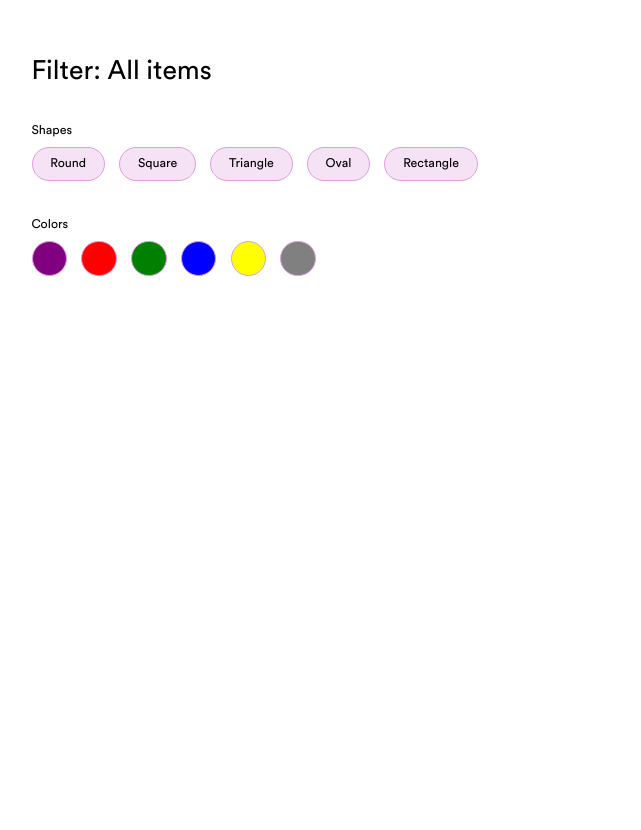
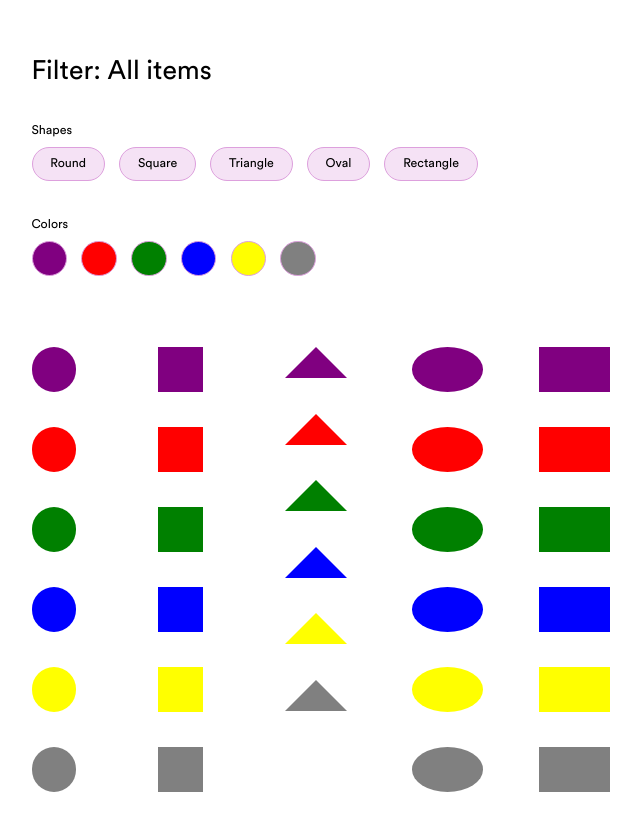
Before and after one commit to victor-codes/thepeer-blog, a Next.js app: page /filter in a window 1280 px wide. Shown: the top 830 px of the page, without its empty margins (4-645 px from the left). Before the commit the page ends 800 px from the top, so only its background shows below. Built offline with nearby package versions, Linux system fonts and the light colour scheme.

Commit message:
working on filter

```diff
--- a/components/shape.tsx
+++ b/components/shape.tsx
@@ -7,12 +7,15 @@ function Shape() {
   const [title, setTitle] = useState<string>("All items");
 
   function shapeReducer(state: any, action: any) {
+    const filteredlength = state.filter((item: any) => item.isActive === true);
+
+    if (filteredlength.length === 1) {
+      return (state = shapeArr);
+    }
+
     switch (action.type) {
       case "Shape":
         return state.map((item: any) => {
-          if (state.length - 1 === action.index && item.isActive) {
-            return { ...item, isActive: false };
-          }
           if (item.shape === action.shape) {
             return { ...item, isActive: !item.isActive };
           } else {
@@ -27,13 +30,19 @@ function Shape() {
 
   const [shapeState, shapeDispatch] = useReducer(shapeReducer, shapeArr);
 
+  const filteredShape = shapeState.filter(
+    (item: any) => item.isActive === true
+  );
+
   function colorReducer(state: any, action: any) {
+    const filteredlength = state.filter((item: any) => item.isActive === true);
+    if (filteredlength.length === 1) {
+      return (state = colorArr);
+    }
+
     switch (action.type) {
       case "Color":
         return state.map((item: any) => {
-          if (state.length - 1 === action.index && item.isActive) {
-            return { ...item, isActive: false };
-          }
           if (item.color === action.color) {
             return { ...item, isActive: !item.isActive };
           } else {
@@ -47,6 +56,10 @@ function Shape() {
   }
 
   const [colorState, colorDispatch] = useReducer(colorReducer, colorArr);
+
+  const filteredColor = colorState.filter(
+    (item: any) => item.isActive === true
+  );
 
   useEffect(() => {
     let colorSelect = colorState.filter(
@@ -64,7 +77,6 @@ function Shape() {
 
     let allShape = shapeLen === shapeStateLen;
     let allColor = colorLen === colorStateLen;
-
 
     // all color selected
     if (allColor) {
@@ -110,14 +122,6 @@ function Shape() {
       setTitle(`All ${shapeSelect[0].shape} items`);
     }
 
-    if (colorLen === 1 && shapeLen === 0) {
-      setTitle(`${colorSelect[0].color} item`);
-    }
-
-    if (shapeLen === 1 && colorLen === 0) {
-      setTitle(`${shapeSelect[0].shape} item`);
-    }
-
     // a single color and shape is selected
     if (colorLen === 1 && shapeLen === 1) {
       setTitle(`${colorSelect[0].color} ${shapeSelect[0].shape} items`);
@@ -126,10 +130,6 @@ function Shape() {
     // all the colours and shapes are selected
     if (allColor && allShape) {
       setTitle("All items");
-    }
-
-    if (colorLen === 0 && shapeLen === 0) {
-      setTitle("No shape or color selected");
     }
   }, [shapeState, colorState]);
 
@@ -173,6 +173,18 @@ function Shape() {
             ))}
         </div>
       </div>
+      <div className="shapes__grid">
+        {filteredShape.map(({ shape }: ShapeType, index: number) => (
+          <div key={index}>
+            {filteredColor.map(({ color }: ColorType, indexColor: number) => (
+              <div
+                key={indexColor}
+                className={`shape shape-${shape} shape--${color}`}
+              ></div>
+            ))}
+          </div>
+        ))}
+      </div>
     </div>
   );
 }
--- a/pages/index.tsx
+++ b/pages/index.tsx
@@ -30,7 +30,6 @@ export default function Home({ posts: data }: HomeProps) {
   const pageCount = Math.ceil(nonStickyPosts.length / storedEntries);
   const endOffset = storedEntries + startOffset;
 
-  // const currentPage = (storedPage % pageCount) / storedEntries + 1;
   const currentData = nonStickyPosts.slice(startOffset, endOffset);
 
   // Events
@@ -111,7 +110,7 @@ export default function Home({ posts: data }: HomeProps) {
 export const getStaticProps: GetStaticProps = async () => {
   const posts = await getAllFilledPosts({
     page: 1,
-    per_page: 100,
+    per_page: 25,
   });
 
   return {
--- a/styles/scss/components/_pagination.scss
+++ b/styles/scss/components/_pagination.scss
@@ -1,10 +1,5 @@
 .pagination {
   margin-top: 10.4rem;
-  overflow: scroll;
-
-  ::-webkit-scrollbar {
-    display: none;
-  }
 
   @media screen and (min-width: 768px) {
     display: flex;
@@ -59,6 +54,14 @@
 
     > :last-child {
       margin-left: 1rem;
+    }
+  }
+
+  &__control {
+    overflow: scroll;
+
+    ::-webkit-scrollbar {
+      display: none;
     }
   }
 
--- a/styles/scss/pages/_shapes.scss
+++ b/styles/scss/pages/_shapes.scss
@@ -35,35 +35,53 @@
   }
 
   &__grid {
+    display: grid;
+    gap: 4rem;
+    width: 60%;
+    margin: 4rem 0;
+    padding: 4rem 0;
+    grid-template-columns: repeat(6, 1fr);
+
+    > div {
+      :not(:first-child) {
+        margin-top: 4rem;
+      }
+    }
   }
 }
 
 .shape {
-  width: 10rem;
-  height: 10rem;
+  width: 5rem;
+  height: 5rem;
   // color
   &--red {
     background: red;
+    border-bottom-color: red;
   }
 
   &--purple {
+    border-bottom-color: purple;
     background: purple;
   }
 
   &--green {
+    border-bottom-color: green;
     background: green;
   }
 
   &--yellow {
     background: yellow;
+    border-bottom-color: yellow;
   }
 
   &--grey {
+    border-bottom-color: grey;
     background: grey;
   }
 
   &--blue {
     background: blue;
+    border-bottom-color: blue;
   }
 
   // shape
@@ -76,19 +94,23 @@
 
   &-triangle {
     width: 0;
+    background: none;
     height: 0;
-    border-left: 10rem solid transparent;
-    border-right: 10rem solid transparent;
-
-    border-bottom: 10rem solid black;
+    border-style: solid;
+    border-top-width: 0;
+    border-left-width: 3.5rem;
+    border-right-width: 3.5rem;
+    border-bottom-width: 3.5rem;
+    border-right-color: transparent;
+    border-left-color: transparent;
   }
 
   &-oval {
-    width: 14rem;
-    border-radius: 7rem / 5rem;
+    width: 8rem;
+    border-radius: 4rem / 2.5rem;
   }
 
   &-rectangle {
-    width: 14rem;
+    width: 8rem;
   }
 }
```
